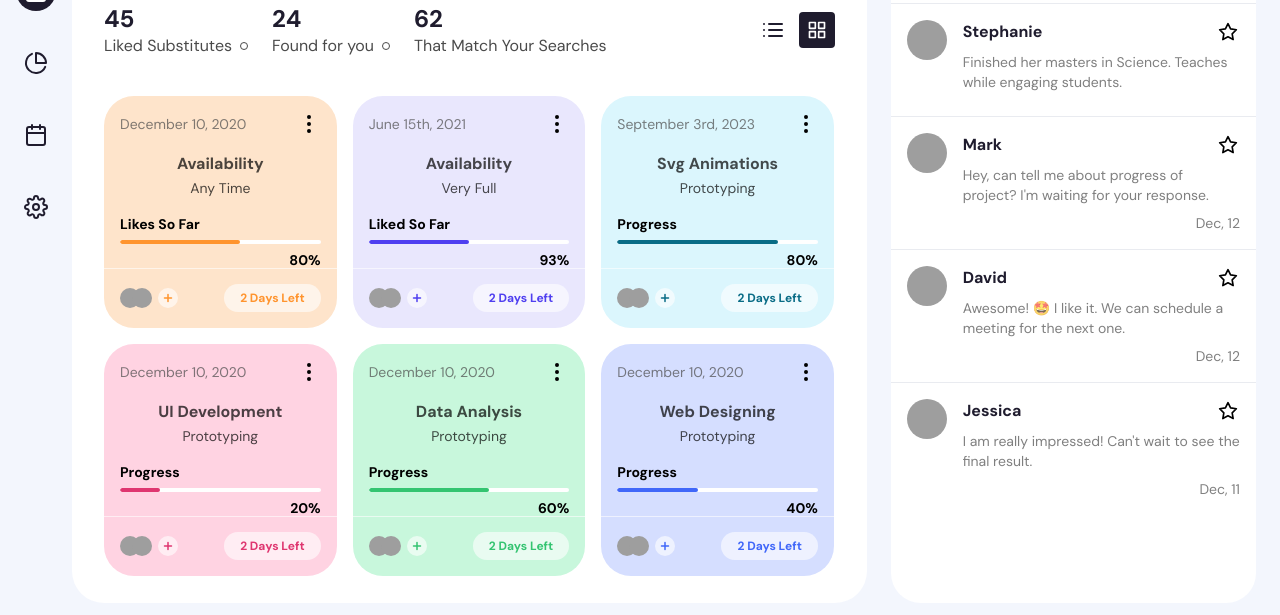
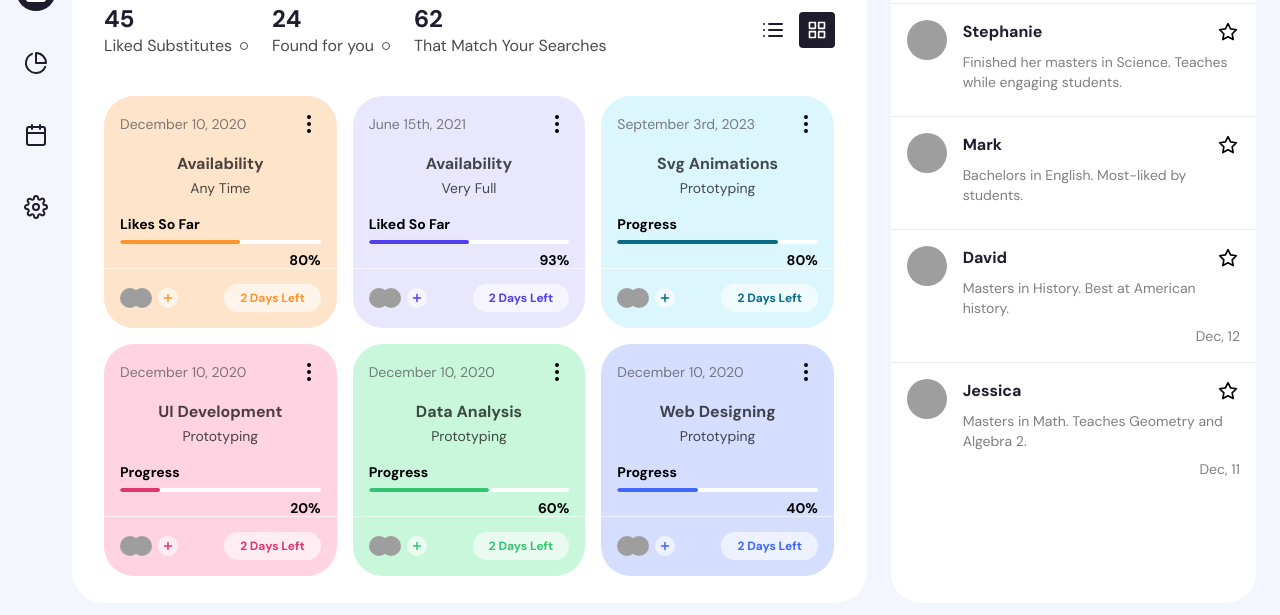
Before and after one commit to coolcoderpro123/Intelist, a website with bundled scripts: page index.html in a window 1280 px wide. Shown: the part 173-788 px from the top of the page. Built offline with nearby package versions, Linux system fonts and the light colour scheme; grey boxes are pictures that could not be loaded.

Commit message:
Update index.html

```diff
--- a/index.html
+++ b/index.html
@@ -395,10 +395,9 @@
             </div>
           </div>
           <p class="message-line">
-            Hey, can tell me about progress of project? I'm waiting for your response.
+            Bachelors in English. Most-liked by students.
           </p>
           <p class="message-line time">
-            Dec, 12
           </p>
         </div>
       </div>
@@ -416,7 +415,7 @@
             </div>
           </div>
           <p class="message-line">
-            Awesome! 🤩 I like it. We can schedule a meeting for the next one.
+            Masters in History. Best at American history.
           </p>
           <p class="message-line time">
             Dec, 12
@@ -437,7 +436,7 @@
             </div>
           </div>
           <p class="message-line">
-            I am really impressed! Can't wait to see the final result.
+            Masters in Math. Teaches Geometry and Algebra 2.
           </p>
           <p class="message-line time">
             Dec, 11
```
